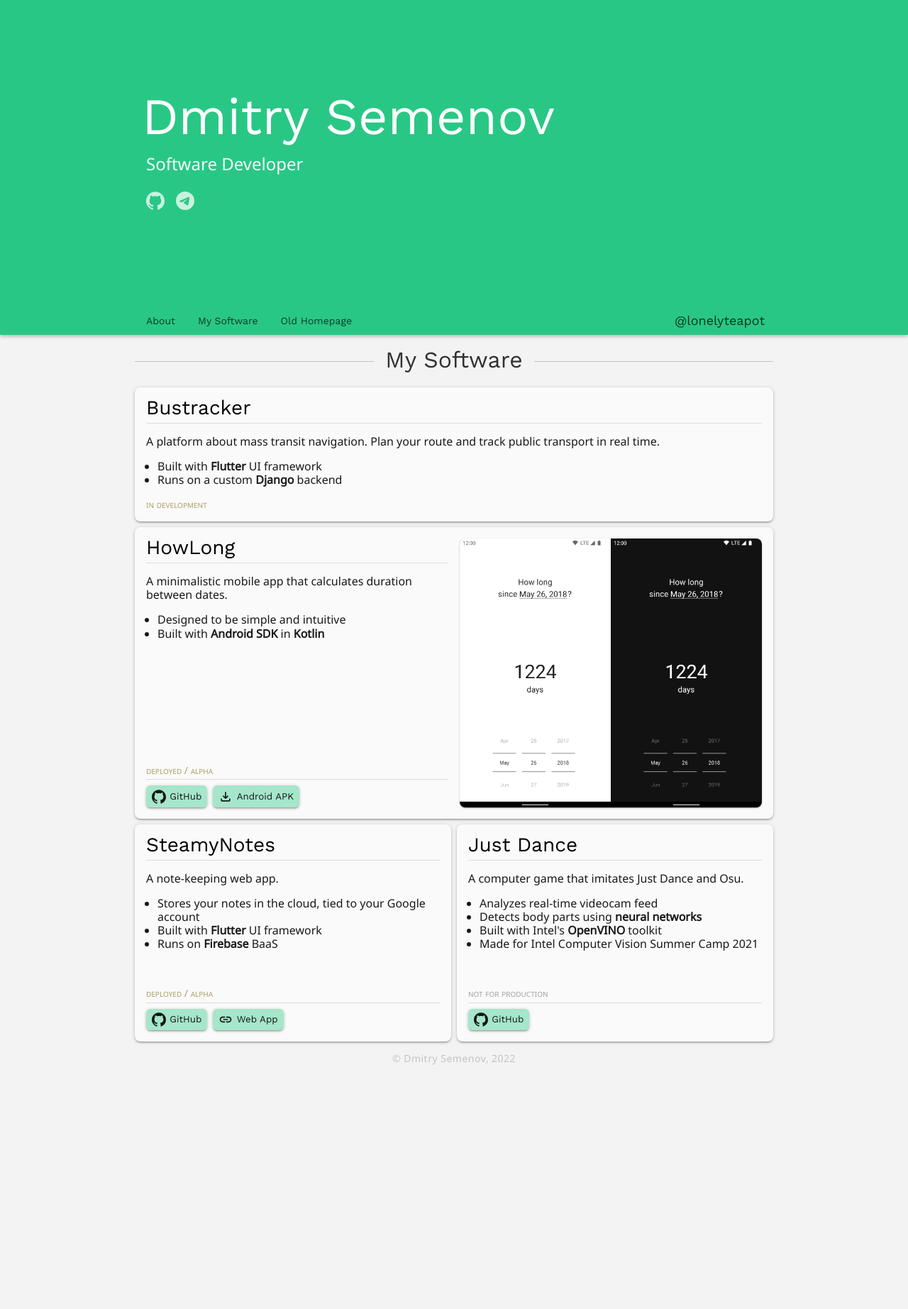
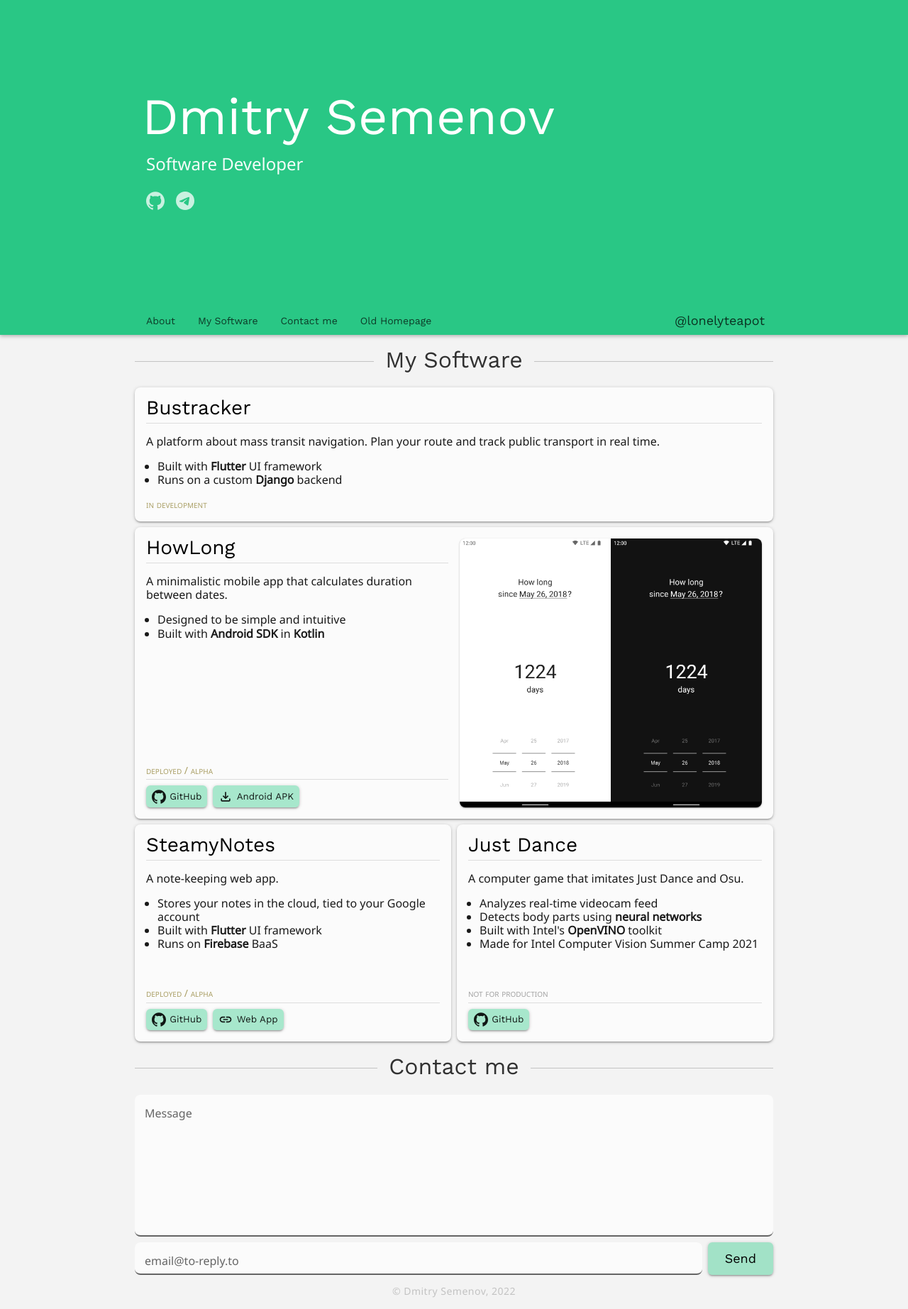
Before and after one commit to lonelyteapot/lonelyteapot.github.io, a Jekyll site: the page built from pages/new_index.html, in a window 1280 px wide. Shown: the whole page at 71% size. Built offline with Jekyll 4.4.1, drawn with Linux system fonts in a browser that asks for light colours; before the commit the page ends 1516 px from its top, so only the background shows below that.

Commit message:
Add contact me section

```diff
--- a/css/new_index.css
+++ b/css/new_index.css
@@ -77,6 +77,34 @@ img {
 .button:focus,
 .button:active {
     box-shadow: var(--shadow-6);
+}
+
+.card {
+    background-color: #fbfbfb;
+    border-radius: 8px;
+    padding: 1rem;
+    box-shadow: var(--shadow-2);
+}
+
+section > h2 {
+    display: flex;
+    align-items: center;
+    text-align: center;
+    gap: 1rem;
+    margin: 1rem 0;
+    padding-bottom: 4px;
+    width: 100%;
+    font-size: 2rem;
+    color: rgba(0, 0, 0, 0.8);
+}
+
+section > h2::before,
+section > h2::after {
+    content: '';
+    flex: 1;
+    height: 1px;
+    margin-top: 4px;
+    background-color: rgba(0, 0, 0, 0.2);
 }
 
 html {
@@ -222,26 +250,6 @@ main {
     color: rgb(var(--canvas-color));
 }
 
-#software > h2 {
-    display: flex;
-    align-items: center;
-    text-align: center;
-    gap: 1rem;
-    margin: 1rem 0;
-    padding-bottom: 4px;
-    font-size: 2rem;
-    color: rgba(0, 0, 0, 0.8);
-}
-
-#software > h2::before,
-#software > h2::after {
-    content: '';
-    flex: 1;
-    height: 1px;
-    margin-top: 4px;
-    background-color: rgba(0, 0, 0, 0.2);
-}
-
 #software > ul {
     display: flex;
     flex-wrap: wrap;
@@ -256,10 +264,6 @@ main {
     flex-wrap: wrap;
     flex: 1 0 100%;
     gap: 1rem;
-    background-color: #fafafa;
-    border-radius: 8px;
-    padding: 1rem;
-    box-shadow: var(--shadow-2);
 }
 
 #software .project.narrow {
@@ -324,6 +328,91 @@ main {
     max-width: 100%;
 }
 
+
+.input-container {
+  position: relative;
+}
+
+.input-container > textarea {
+    resize: none;
+}
+
+.input-container > .input {
+	border: none;
+	border-bottom: 0.125rem solid rgba(0, 0, 0, 0.6);
+	width: 100%;
+    height: 100%;
+	min-height: 2rem;
+	font-size: 1.0625rem;
+	padding-left: 0.875rem;
+	line-height: 147.6%;
+	padding-top: 1rem;
+	padding-bottom: 0.5rem;
+	outline: none;
+    border-radius: 8px;
+	background: #fbfbfb;
+}
+
+.input-container > .input-label {
+	position: absolute;
+	top: 0.9375rem;
+	left: 0.875rem;
+	line-height: 140%;
+	color: rgba(0, 0, 0, 0.6);
+	transition: top 200ms;
+    cursor: text;
+}
+
+
+.input-container > .input:hover {
+	background-color: rgba(var(--primary-color), 0.09);
+	border-color: #121212;
+}
+
+.input-container > .input:not(:placeholder-shown) + .input-label,
+.input-container > .input:focus + .input-label,
+.input-container > .input:valid + .input-label {
+	top: 4px;
+	font-size: 13px;
+}
+
+.input-container > .input:focus + .input-label {
+	color: rgba(var(--primary-color));
+}
+
+.input-container > .input:focus {
+	border-color: rgba(var(--primary-color));
+}
+
+#contact-me form {
+    flex: 1 1 480px;
+    display: grid;
+    grid-template-columns: 1fr auto;
+    grid-template-rows: minmax(200px, auto) auto;
+    grid-template-areas: 'message message' 'email submit';
+    gap: 8px;
+}
+
+#contact-me .message {
+    grid-area: message;
+}
+
+#contact-me .email {
+    grid-area: email;
+    grid-row: 2;
+}
+
+#contact-me .submit {
+    grid-area: submit;
+    grid-row: 2;
+    font-size: 18px;
+    padding-left: 24px;
+    padding-right: 24px;
+    background-color: rgba(var(--primary-color), 0.4);
+    border: none;
+    cursor: pointer;
+}
+
 footer {
     grid-area: footer;
     display: flex;
--- a/pages/new_index.html
+++ b/pages/new_index.html
@@ -39,6 +39,7 @@ permalink: /
             <nav id="header-nav">
                 <a href="/#">About</a>
                 <a href="/#software">My Software</a>
+                <a href="/#contact-me">Contact me</a>
                 <a href="/new_index">Old Homepage</a>
             </nav>
         </div>
@@ -47,7 +48,7 @@ permalink: /
         <section id="software">
             <h2>My Software</h2>
             <ul>
-                <li class="project narrow">
+                <li class="project narrow card">
                     <div class="content">
                         <h3>Bustracker</h3>
                         <p class="description">
@@ -61,7 +62,7 @@ permalink: /
                         <div class="stage yellow">In development</div>
                     </div>
                 </li>
-                <li class="project">
+                <li class="project card">
                     <div class="content">
                         <h3>HowLong</h3>
                         <p class="description">
@@ -85,7 +86,7 @@ permalink: /
                         <img src="/img/screenshot_howlong.png" alt="screenshot">
                     </div>
                 </li>
-                <li class="project narrow">
+                <li class="project narrow card">
                     <div class="content">
                         <h3>SteamyNotes</h3>
                         <p class="description">
@@ -107,7 +108,7 @@ permalink: /
                         </div>
                     </div>
                 </li>
-                <li class="project narrow">
+                <li class="project narrow card">
                     <div class="content">
                         <h3>Just Dance</h3>
                         <p class="description">
@@ -130,6 +131,20 @@ permalink: /
                 </li>
             </ul>
         </section>
+        <section id="contact-me">
+            <h2>Contact me</h2>
+            <form action="https://formspree.io/f/myyojnjw" method="POST">
+                <label class="input-container message">
+                    <textarea class="input" name="message" placeholder="" required></textarea>
+                    <span class="input-label">Message</span>
+                </label>
+                <label class="input-container email">
+                    <input class="input" type="email" name="email" placeholder="" required>
+                    <span class="input-label">email@to-reply.to</span>
+                </label>
+                <button class="submit button" type="submit">Send</button>
+            </form>
+        </section>
     </main>
 
     <footer>
```
